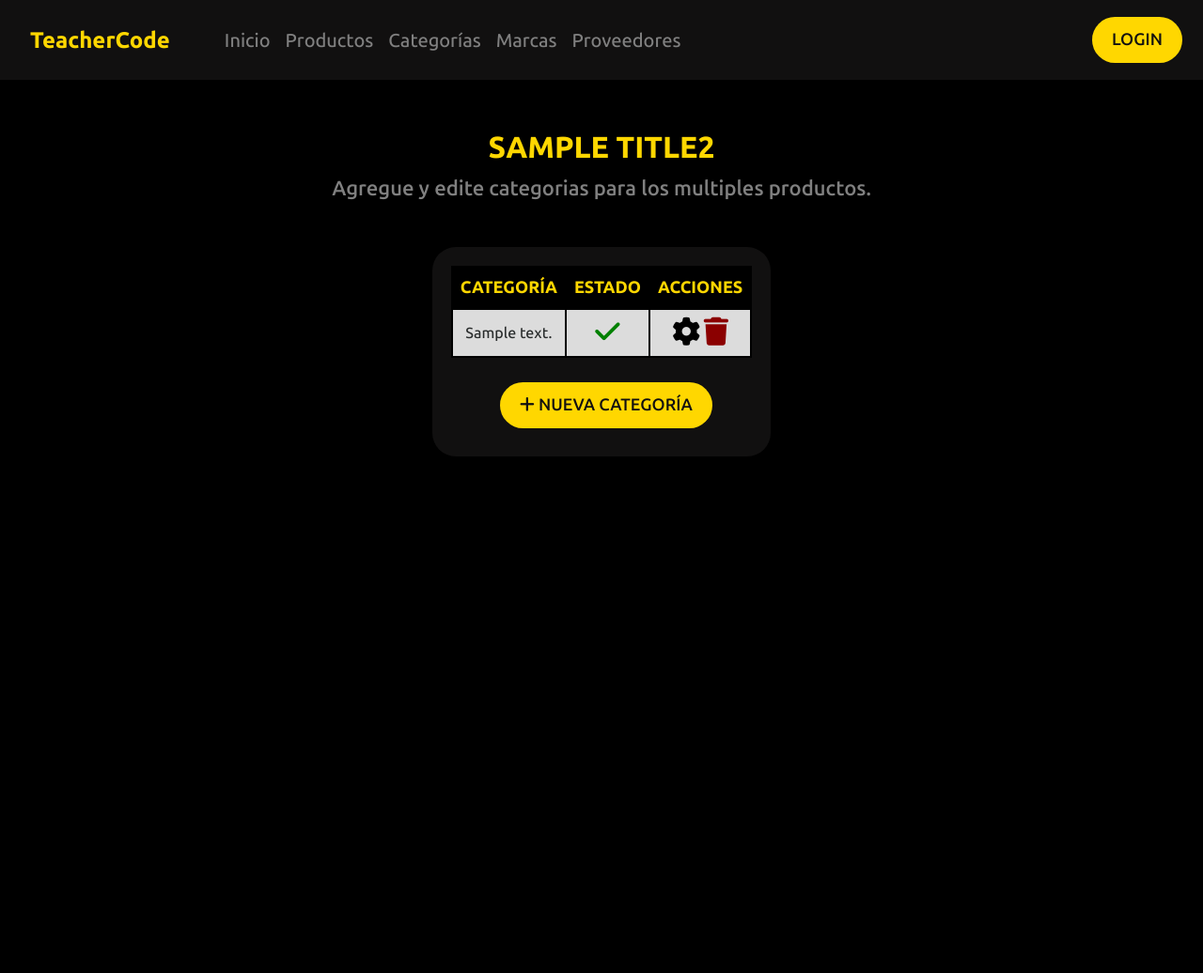
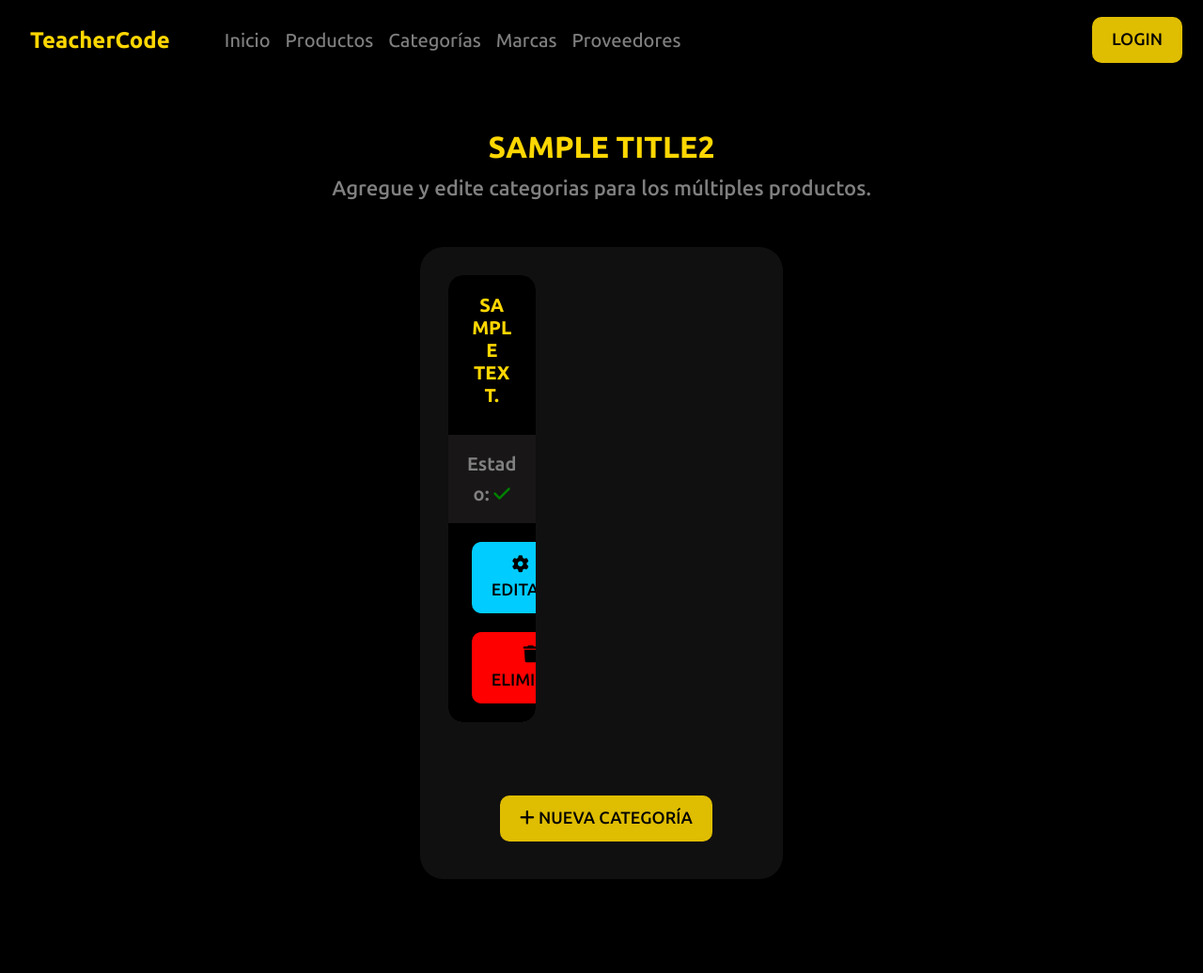
Before and after one commit to JaviOHS/POO_VENTAS_DJANGO, a Django app: template proy_sales/templates/core/categories/list.html in a window 1280 px wide. Shown: the whole page at 94% size. Before the commit the page ends 486 px from the top, so only its background shows below. Run offline with Django 3.2, Linux system fonts and the light colour scheme; the template is opened without the code that fills it: most values are stand-ins (such as "Sample title", 1, 10 or a date in 2020); some libraries are stand-ins or nearby versions.

Commit message:
Ultimos cambios

```diff
--- a/proy_sales/static/css/main.css
+++ b/proy_sales/static/css/main.css
@@ -1,5 +1,21 @@
 /* Estilos para la barra de navegación */
 @import url('https://fonts.googleapis.com/css2?family=Ubuntu+Sans:ital,wght@0,100..800;1,100..800&display=swap');
+:root{
+    --title: gold;
+    --subtitle: gray;
+    --content: #111010;
+
+    --save: rgb(223, 189, 0);
+    --save-hover: rgb(37, 32, 0);
+    --cancel: rgb(255, 0, 0);
+    --cancel-hover: rgb(128, 0, 0);
+    --update: rgb(0, 204, 255);
+    --update-hover: rgb(0, 102, 128);
+    --color-1:  rgb(59, 59, 57);
+
+    --card-header-footer: rgb(94, 91, 91);
+}
+
 body{
     background-color: black;
     color: #fff;
@@ -24,10 +40,9 @@
     margin: 20px 0;
 }
 
-
 /*Barra de navegacion */
 .navbar {
-    background-color: #111010 !important; /* Fondo semi-transparente */
+    background-color: black;
     position: fixed; /* Fijar la barra de navegación en la parte superior */
     width: 100%; /* Ancho completo */
     z-index: 1000; /* Colocar la barra de navegación encima de otros elementos */
@@ -37,7 +52,7 @@
 }
 
 .navbar-brand { /* Estilos para el logotipo */
-    color: gold; /* Color del texto */
+    color: var(--title); /* Color del texto */
     font-size: 24px; /* Tamaño de fuente */
     font-weight: 800; /* Peso de la fuente */
     margin-left: 20px;
@@ -51,12 +66,12 @@
 }
 
 .nav-link { /* Estilos para los enlaces de la barra de navegación */
-    color: gray;
+    color: var(--subtitle);
     transition: color 0.3s; /* Transición suave para el cambio de color del texto */
 }
 
 .nav-link:hover { /* Estilos para los enlaces de la barra de navegación al pasar el cursor */
-    color: gold;
+    color: var(--title);
 }
 
 /* Estilos para Home */
@@ -65,7 +80,7 @@
 }
 
 .welcome-message { /* Estilos para el mensaje de bienvenida */
-    background-color: #111010;
+    background-color: var(--content);
     border-radius: 25px;
     padding: 28px;
     margin: 0 10px 0 10px ;
@@ -74,19 +89,19 @@
 
 .welcome-message h2 {
     text-transform: uppercase; /* Convertir el texto del h2 en mayúsculas */
-    color: gold;
+    color: var(--title);
     font-weight: 800;
     font-size: 40px;
 }
 
 .welcome-message p {
-    color: gray;
+    color: var(--subtitle);
     font-weight: 500;
     font-size: 24px;
 }
 
 .welcome-message span {
-    color: gray;
+    color: var(--subtitle);
     font-weight: 400;
     font-size: 20px;
 }
@@ -100,18 +115,16 @@
     border-radius: 50px; /* Bordes redondeados */
     max-width: 90%; /* Ancho máximo */
     height: auto; /* Altura automática */
-    background: linear-gradient(to bottom right, #000, #333); /* Degradado */
 }
 
 #image-carousel:hover, .welcome-message:hover {
     transform: scale(1.05); /* Aumenta el tamaño al pasar el cursor */
 }
 
-
 /* Estilos para los botones */
-.btn-details, .btn-cancel{
+.btn-details, .btn-cancel, .btn-update{
     margin-top: 10px;
-    border-radius: 30px; /* Bordes redondeados */
+    border-radius: 10px; /* Bordes redondeados */
     padding: 10px 20px; /* Añadir espacio interno */
     font-size: 18px; /* Tamaño de fuente */
     font-weight: 600; /* Peso de la fuente */
@@ -120,26 +133,35 @@
     margin-top: 10px;
     margin-bottom: 10px;
     margin-left: 10px;
+    color: black;
 }
 
 .btn-details {
-    background-color: gold; /* Color de fondo */
-    color: #111010; /* Color del texto */
+    background-color: var(--save); /* Color de fondo */
 }
 
 .btn-cancel {
-    background-color: red; /* Color de fondo */
-    color: #111010; /* Color del texto */
+    background-color: var(--cancel); /* Color de fondo */
+}
+
+.btn-update {
+    background-color: var(--update); /* Color de fondo */
 }
 
 .btn-details:hover {
-    background-color: rgb(59, 59, 57); /* Cambiar a un color más claro */
+    background-color: var(--save-hover); /* Cambiar a un color más claro */
     color: #fff;
     transform: scale(1.05); /* Aumenta el tamaño al pasar el cursor */
 }
 
 .btn-cancel:hover {
-    background-color: rgb(110, 8, 8); /* Cambiar a un color más claro */
+    background-color: var(--cancel-hover); /* Cambiar a un color más claro */
+    color: #fff;
+    transform: scale(1.05); /* Aumenta el tamaño al pasar el cursor */
+}
+
+.btn-update:hover {
+    background-color: var(--update-hover); /* Cambiar a un color más claro */
     color: #fff;
     transform: scale(1.05); /* Aumenta el tamaño al pasar el cursor */
 }
@@ -155,49 +177,72 @@
 
 .module-head h2 {
     text-transform: uppercase; /* Convertir el texto del h2 en mayúsculas */
-    color: gold;
+    color: var(--title);
     font-weight: 800;
     font-size: 32px;
 }
 .module-head p {
-    color: gray;
+    color: var(--subtitle);
     font-weight: 600;
     font-size: 22px;
 }
 
-/* Tablas */
-.module-table {
-    background-color: #111010;
+/* Cards */
+.module-cards {
+    background-color: var(--content);
     border-radius: 25px;
-    padding: 20px;
+    padding: 30px;
     width: auto;
     margin: 0 auto; /* Esto centrará horizontalmente el contenedor */
-
+    box-shadow: 0 4px 8px rgba(0, 0, 0, 0.1); /* Agrega una sombra para darle profundidad */
+    max-width: 1200px; /* Establece un ancho máximo para evitar que se extienda demasiado */
 }
 
-.module-table table {
-    width: 100%;
-    white-space: nowrap;
-    overflow-x: auto;
-    border: 2px solid hsl(0, 0%, 0%); /* Ajusta el grosor y el color de los bordes */
-    vertical-align: middle; /* Centra verticalmente el contenido */
-    align-items: center;
+.card {
+    margin-bottom: 20px;
+    transition: transform 0.3s, box-shadow 0.3s; /* Añade una transición para la sombra */
+    border: none; /* Elimina cualquier borde no deseado */
+    border-radius: 15px; /* Añade bordes redondeados a las tarjetas */
+    overflow: hidden; /* Asegura que los contenidos no sobresalgan del borde redondeado */
+    background-color: #333; /* Fondo oscuro para mayor contraste */
 }
 
-.module-table thead th {
-    background-color: rgb(0, 0, 0); /* Color oscuro de fondo */
-    color: gold;
+.card:hover {
+    border: none; /* Elimina cualquier borde no deseado */
+    transform: scale(1.05); /* Aumenta el tamaño al pasar el cursor */
+    box-shadow: 0 8px 12px rgba(0, 0, 0, 0.2); /* Aumenta la sombra al pasar el cursor */
+}
+
+.card-header, .card-footer {
+    border: none; /* Elimina cualquier borde no deseado */
+    background-color: black;
+    padding: 10px 15px; /* Ajusta el espaciado interno */
+    width: 100%;
+    text-align: center; /* Centra el texto */
+    font-weight: bold; /* Resalta el texto */
+}
+
+.card-body {
+    background-color: rgb(24, 22, 22);
+    padding: 15px; /* Ajusta el espaciado interno */
+    width: 100%;
+}
+
+.module-cards h2 {
+    color: var(--title); /* Color amarillo para destacarlo */
     text-transform: uppercase; /* Convertir el texto en mayúsculas */
-    font-weight: 750; /* Peso de la fuente */
-    font-size: 18px;
-    border: 2px solid hsl(0, 0%, 0%); /* Ajusta el grosor y el color de los bordes */
+    font-weight: 800; /* Peso de la fuente */
+    font-size: 20px;
+    padding: 10px;
+    margin: 0 0 10px 0; /* Ajusta el margen para separarlo del contenido siguiente */
 }
-.module-table tbody td{
-    background-color: gainsboro;
-    color: rgb(41, 44, 44);
-    font-weight: 450; /* Peso de la fuente */
-    font-size: 16px;
-    border: 2px solid hsl(0, 0%, 0%); /* Ajusta el grosor y el color de los bordes */
+
+.module-cards p {
+    color: var(--subtitle); /* Color más claro para mejor contraste */
+    font-weight: 700; /* Peso de la fuente */
+    font-size: 20px;
+    line-height: 1.6; /* Mejora la legibilidad con un mayor interlineado */
+    margin: 0 0 10px 0; /* Ajusta el margen para separar los párrafos */
 }
 
 .module-table tbody td.product-image img {
--- a/proy_sales/templates/core/categories/list.html
+++ b/proy_sales/templates/core/categories/list.html
@@ -3,44 +3,41 @@
 <section id="home-modulos" class="mt-4 d-flex justify-content-center align-items-center">
     <div class="container text-center">
         <div class="row">
-            <!-- Mensaje de bienvenida a la izquierda -->
+            <!-- Mensaje de bienvenida -->
             <div class="col-lg-12">
                 <div class="module-head">
                     <h2 class="title text-center">{{ title2 }}</h2>
-                    <p>Agregue y edite categorias para los multiples productos.</p>
+                    <p>Agregue y edite categorias para los múltiples productos.</p>
                 </div>
             </div>
-            <div class="module-table">
-                <div class="table-responsive"> <!-- Clase de Bootstrap para tablas responsivas -->
-                    <table class="table table-hover table-bordered">
-                        <thead> <!-- Encabezado oscuro -->
-                            <tr>
-                                <th>Categoría</th>
-                                <th>Estado</th>
-                                <th>Acciones</th>
-                            </tr>
-                        </thead>
-                        <tbody>
-                            {% for item in categories %}
-                            <tr>
-                                <td>{{item.description}}</td>
-                                <td>{% if item.state %}
-                                    <i class="fa-solid fa-check" style="font-size: 30px;color: green;"></i>
+            <div class="module-cards">
+                <div class="row">
+                    {% for item in categories %}
+                    <div class="col-md-4 mb-4">
+                        <div class="card card-custom">
+                            <div class="card-header">
+                                <h2 class="card-title">{{ item.description }}</h2>
+                            </div>
+                            <div class="card-body">
+                                <p class="card-text">
+                                    Estado:
+                                    {% if item.state %}
+                                    <i class="fa-solid fa-check" style="color: green;"></i>
                                     {% else %}
                                     <i class="fa-solid fa-square-minus" style="font-size: 30px;color: red;"></i>
                                     {% endif %}
-                                </td>
-                                <td>
-                                    <a href="{% url 'core:category_update' item.id %}"><i class="fa-solid fa-gear" style="font-size: 30px;color: black;"></i></a>
-                                    <a href="{% url 'core:category_delete' item.id %}"><i class="fa-solid fa-trash" style="font-size: 30px;color: darkred;"></i></a>
-                                </td>
-                            </tr>
-                            {% endfor %}
-                        </tbody>
-                    </table>
+                                </p>
+                            </div>
+                            <div class="card-footer">
+                                <a href="{% url 'core:category_update' item.id %}" class="btn btn-update"><i class="fa-solid fa-gear"></i> Editar</a>
+                                <a href="{% url 'core:category_delete' item.id %}" class="btn btn-cancel"><i class="fa-solid fa-trash"></i> Eliminar</a>
+                            </div>
+                        </div>
+                    </div>
+                    {% endfor %}
                 </div>
-                <div class="form-group text-center">
-                    <a class="btn btn-details" href="{% url 'core:category_create' %}"><i class="fa-solid fa-plus"></i> Nueva categoría </a> <!-- Clase de botón de Bootstrap -->
+                <div class="form-group text-center mt-4">
+                    <a class="btn btn-details" href="{% url 'core:category_create' %}"><i class="fa-solid fa-plus"></i> Nueva categoría </a>
                 </div>
             </div>
         </div>
```
Also changed, not shown: proy_sales/DATA_BASE.sqlite3.
